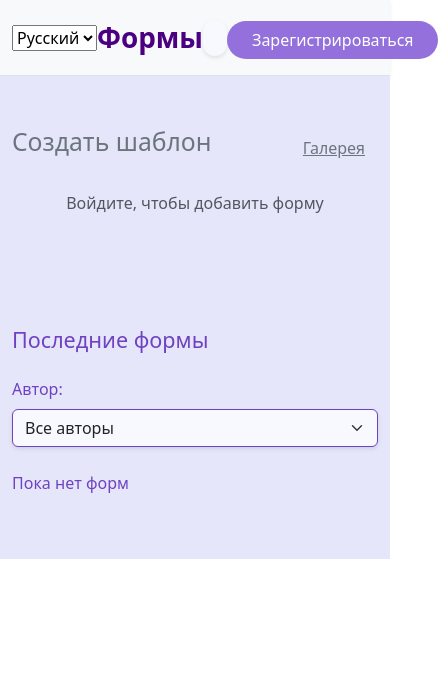
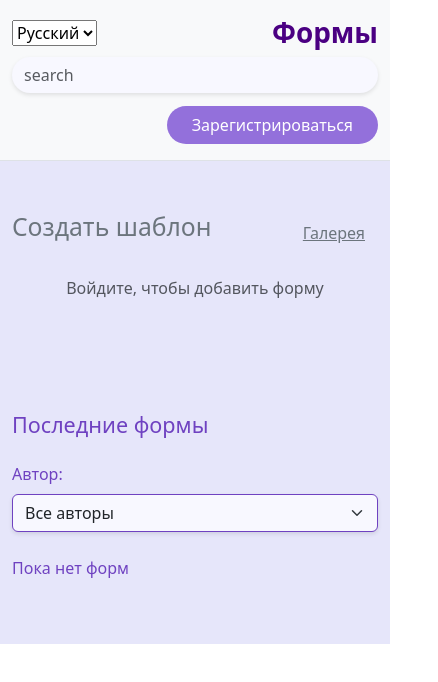
Before and after one commit to AnitaA19/form-app-frontend, a React (Create React App) app: page / in a window 390 px wide. Shown: the top 682 px of the page, 438 px wide, since content can reach past the window. Built offline with nearby package versions, Linux system fonts and the light colour scheme.

Commit message:
fix: fixed responsive

```diff
--- a/src/components/Header.js
+++ b/src/components/Header.js
@@ -58,15 +58,18 @@ function Header() {
 
     return (
         <>
-            <header className="bg-light text-dark py-3 shadow-sm border-bottom flex-container" style={{ backgroundColor: '#E6E6FA' }}>
-                <div className="container d-flex justify-content-between align-items-center">
+            <header className="bg-light text-dark py-3 shadow-sm border-bottom" style={{ backgroundColor: '#E6E6FA' }}>
+                <div className="container">
+                    <div className="row align-items-center">
+                        <div className="col-12 col-md-4 d-flex justify-content-between align-items-center">
                             <LanguageSelector />
                             <h1 className="mb-0 fw-bold" style={{ color: '#4B0082' }}>
                                 <a href="/" style={{ textDecoration: 'none', color: '#4B0082' }}>
                                     {t('forms')}
                                 </a>
                             </h1>
-                    <div className="d-flex w-50 justify-content-center">
+                        </div>
+                        <div className="col-12 col-md-4 my-2 my-md-0">
                             <input
                                 type="text"
                                 className="form-control rounded-pill border-0"
@@ -74,7 +77,7 @@ function Header() {
                                 placeholder={t('search')}
                             />
                         </div>
-
+                        <div className="col-12 col-md-4 d-flex justify-content-end align-items-center">
                             {isAuthenticated ? (
                                 <div className="d-flex align-items-center">
                                     <span className="text-dark me-3" style={{ fontSize: '1.1rem', color: '#4B0082' }}>
@@ -98,6 +101,8 @@ function Header() {
                                 </button>
                             )}
                         </div>
+                    </div>
+                </div>
             </header>
 
             {showForm && (
--- a/src/utils/i18n.js
+++ b/src/utils/i18n.js
@@ -150,6 +150,7 @@ i18n
           "update_template": "Update Template",
           "delete_template": "Delete Template",
           "edit_template": "Edit Template",
+          "logout": "Logout",
         }
       },
       ru: {
@@ -295,6 +296,7 @@ i18n
           "update_template": "Обновить шаблон",
           "delete_template": "Удалить шаблон",
           "edit_template": "Редактировать шаблон",
+          "logout": "Выйти",
         }
       },
       es: {
@@ -440,6 +442,7 @@ i18n
           "update_template": "Actualizar plantilla",
           "delete_template": "Eliminar plantilla",
           "edit_template": "Editar plantilla",
+          "logout": "Cerrar sesión",
         }
       }
     },
```
Lines whose indentation alone changed are shown as unchanged.
